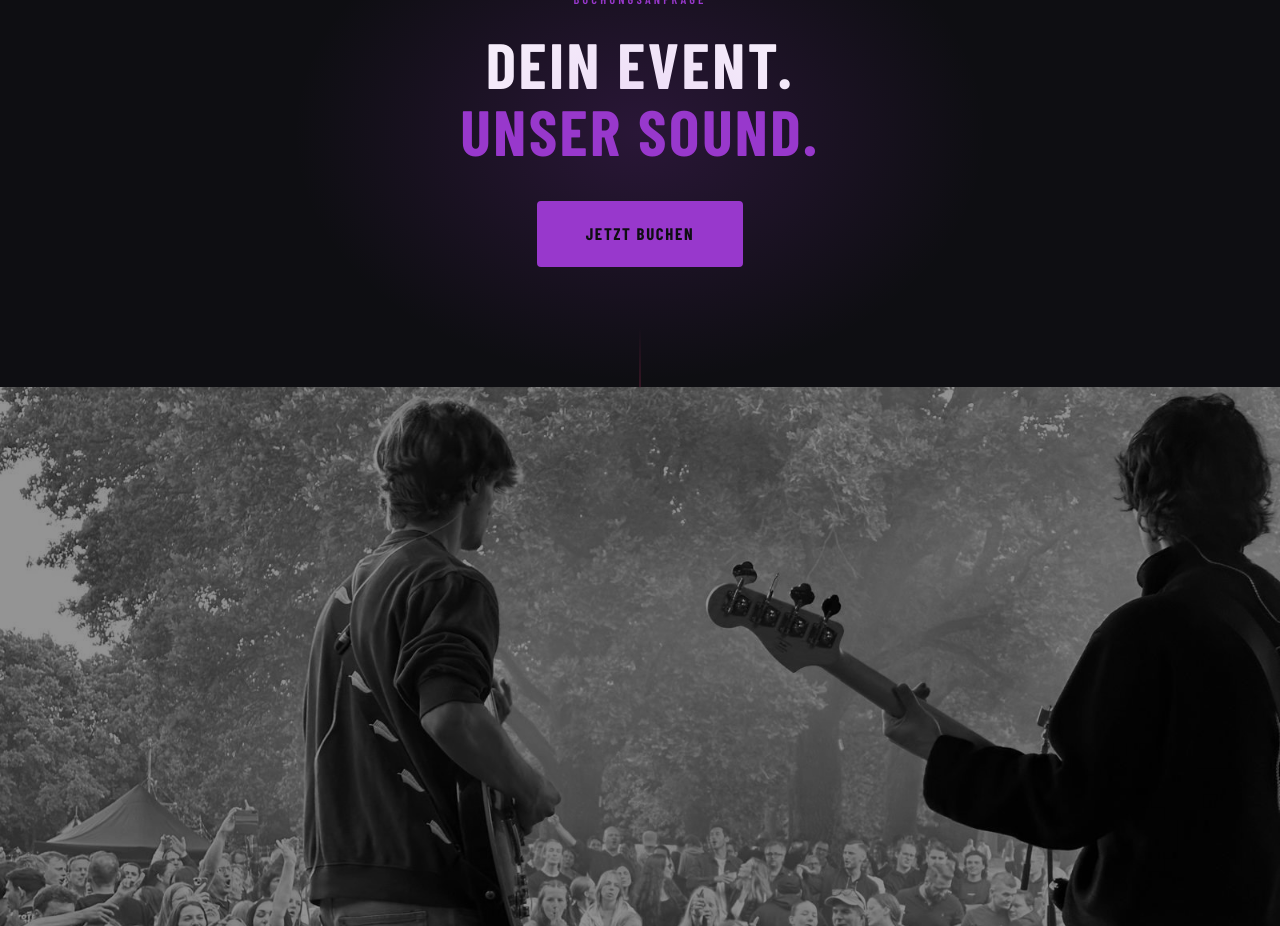
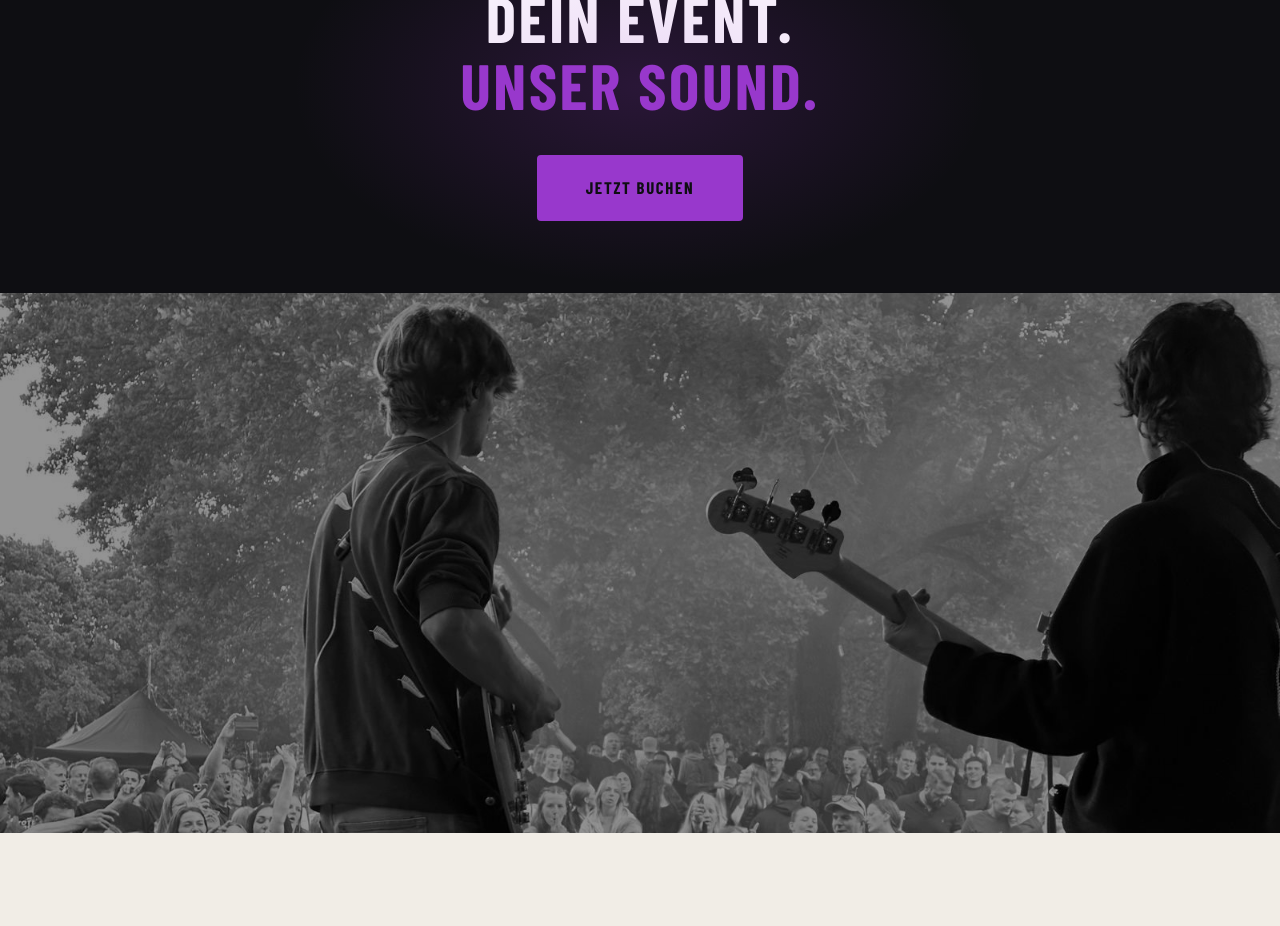
Before and after one commit to noahrsn/Liminal-V-App, a Flask app: page / in a window 1280 px wide. Shown: the part 921-1847 px from the top of the page. Run offline with Flask 3, Linux system fonts and the light colour scheme; some web fonts are replaced.

Commit message:
Neue Webapp

```diff
--- a/static/css/style.css
+++ b/static/css/style.css
@@ -320,7 +320,7 @@ h1, h2, h3, h4 {
 .hero-cta {
   position: relative;
   background: var(--c-ink);
-  padding: 110px 0 120px;
+  padding: 64px 0 72px;
   text-align: center;
   overflow: hidden;
 }
@@ -333,24 +333,12 @@ h1, h2, h3, h4 {
   left: 50%;
   transform: translate(-50%, -50%);
   width: 700px;
-  height: 500px;
+  height: 400px;
   background: radial-gradient(ellipse at center,
     rgba(152, 56, 204, 0.2) 0%,
     rgba(152, 56, 204, 0.07) 45%,
     transparent 70%);
   pointer-events: none;
-}
-
-/* Thin horizontal line above / below for structure */
-.hero-cta::after {
-  content: '';
-  position: absolute;
-  bottom: 0;
-  left: 50%;
-  transform: translateX(-50%);
-  width: 1px;
-  height: 60px;
-  background: linear-gradient(to bottom, transparent, rgba(212, 51, 107, 0.4));
 }
 
 .hero-cta__label {
```
